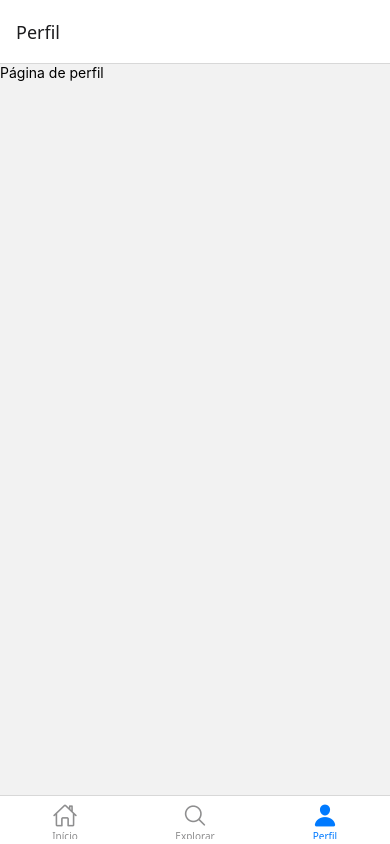
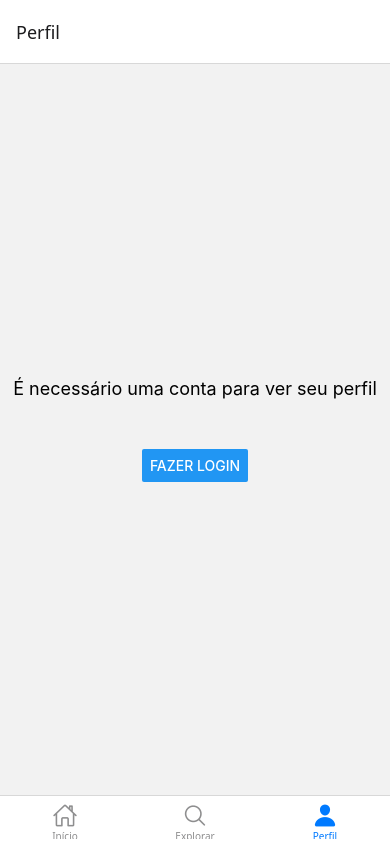
Before and after one commit to thiagopls1/protondb-mobile, a React Native app: screen /Perfil in a window 390 px wide. Built offline with nearby package versions, Linux system fonts and the light colour scheme; no server answers.

Commit message:
feat: add auth and profile user validation

```diff
--- a/App.js
+++ b/App.js
@@ -1,13 +1,14 @@
 import { NavigationContainer } from '@react-navigation/native';
 import { createNativeStackNavigator } from '@react-navigation/native-stack';
 import { StatusBar } from 'expo-status-bar';
-import { StyleSheet, Text, View } from 'react-native';
 import Login from 'screens/Login.js';
 import HomeNavigation from 'navigation/HomeNavigation';
+import { AuthProvider } from './context/auth/AuthProvider';
 
 export default function App() {
   const Stack = createNativeStackNavigator();
   return (
+    <AuthProvider>
       <NavigationContainer>
         <StatusBar style="auto" />
         <Stack.Navigator
@@ -18,14 +19,6 @@ export default function App() {
           <Stack.Screen name="HomeNavigation" component={HomeNavigation} />
         </Stack.Navigator>
       </NavigationContainer>
+    </AuthProvider>
   );
 }
-
-const styles = StyleSheet.create({
-  container: {
-    flex: 1,
-    backgroundColor: '#fff',
-    alignItems: 'center',
-    justifyContent: 'center',
-  },
-});
--- /dev/null
+++ b/context/auth/AuthContext.js
@@ -0,0 +1,5 @@
+import { createContext } from 'react';
+
+const AuthContext = createContext(null);
+
+export default AuthContext;
--- /dev/null
+++ b/context/auth/AuthProvider.js
@@ -0,0 +1,24 @@
+import React, { useState, useEffect } from 'react';
+import { onAuthStateChanged } from 'firebase/auth';
+import { auth } from 'infra/firebase-connector';
+import AuthContext from './AuthContext';
+
+export const AuthProvider = ({ children }) => {
+  const [user, setUser] = useState(null);
+  const [loading, setLoading] = useState(true);
+
+  useEffect(() => {
+    const unsubscribe = onAuthStateChanged(auth, (user) => {
+      setUser(user);
+      setLoading(false);
+    });
+
+    return unsubscribe;
+  }, []);
+
+  return (
+    <AuthContext.Provider value={{ user, setUser, loading }}>
+      {children}
+    </AuthContext.Provider>
+  );
+};
--- /dev/null
+++ b/context/auth/useAuth.js
@@ -0,0 +1,4 @@
+import { useContext } from 'react';
+import AuthContext from './AuthContext';
+
+export const useAuth = () => useContext(AuthContext);
--- a/infra/firebase-connector.js
+++ b/infra/firebase-connector.js
@@ -1,15 +1,18 @@
 import { initializeApp } from 'firebase/app';
-import { initializeAuth } from 'firebase/auth';
+import { initializeAuth, getReactNativePersistence } from 'firebase/auth';
+import { ReactNativeAsyncStorage } from '@react-native-async-storage/async-storage';
 
 const firebaseConfig = {
-  apiKey: process.env.FIREBASE_API_KEY,
-  authDomain: process.env.FIREBASE_AUTH_DOMAIN,
-  projectId: process.env.FIREBASE_PROJECT_ID,
-  storageBucket: process.env.FIREBASE_STORAGE_BUCKET,
-  messagingSenderId: process.env.FIREBASE_MESSAGING_SENDER_ID,
-  appId: process.env.FIREBASE_APP_ID,
-  measurementId: process.env.FIREBASE_MEASUREMENT_ID,
+  apiKey: process.env.EXPO_PUBLIC_FIREBASE_API_KEY,
+  authDomain: process.env.EXPO_PUBLIC_FIREBASE_AUTH_DOMAIN,
+  projectId: process.env.EXPO_PUBLIC_FIREBASE_PROJECT_ID,
+  storageBucket: process.env.EXPO_PUBLIC_FIREBASE_STORAGE_BUCKET,
+  messagingSenderId: process.env.EXPO_PUBLIC_FIREBASE_MESSAGING_SENDER_ID,
+  appId: process.env.EXPO_PUBLIC_FIREBASE_APP_ID,
+  measurementId: process.env.EXPO_PUBLIC_FIREBASE_MEASUREMENT_ID,
 };
 
 export const app = initializeApp(firebaseConfig);
-export const auth = initializeAuth(app);
+export const auth = initializeAuth(app, {
+  persistence: getReactNativePersistence(ReactNativeAsyncStorage),
+});
--- a/package.json
+++ b/package.json
@@ -26,6 +26,7 @@
     "hooks:prepare": "husky"
   },
   "dependencies": {
+    "@react-native-async-storage/async-storage": "^2.1.2",
     "@react-navigation/bottom-tabs": "^7.3.13",
     "@react-navigation/drawer": "^7.3.12",
     "@react-navigation/native": "^7.1.9",
--- a/screens/Login.js
+++ b/screens/Login.js
@@ -1,9 +1,17 @@
 import { View, Text, StyleSheet } from 'react-native';
 
-export default function Login({ navigation }) {
+export default function Login() {
   return (
-    <View>
+    <View style={styles.container}>
       <Text>Página de login</Text>
     </View>
   );
 }
+
+const styles = StyleSheet.create({
+  container: {
+    flex: 1,
+    justifyContent: 'center',
+    alignItems: 'center',
+  },
+});
--- a/screens/Profile.js
+++ b/screens/Profile.js
@@ -1,9 +1,37 @@
-import { ScrollView, Text } from 'react-native';
+import { useAuth } from 'context/auth/useAuth';
+import { View, Text, StyleSheet, Button } from 'react-native';
 
-export default function Profile() {
+export default function Profile({ navigation }) {
+  const { user, setUser } = useAuth();
+
+  if (!user) {
+    return (
+      <View style={[styles.container, { gap: 50 }]}>
+        <Text style={styles.title}>
+          É necessário uma conta para ver seu perfil
+        </Text>
+        <Button
+          title="Fazer Login"
+          onPress={() => navigation.navigate('Login')}
+        />
+      </View>
+    );
+  }
+
   return (
-    <ScrollView>
+    <View style={styles.container}>
       <Text>Página de perfil</Text>
-    </ScrollView>
+    </View>
   );
 }
+
+const styles = StyleSheet.create({
+  container: {
+    flex: 1,
+    justifyContent: 'center',
+    alignItems: 'center',
+  },
+  title: {
+    fontSize: 18,
+  },
+});
```
Also changed, not shown: metro.config.cjs (added, +8 -0 lines), models/user.js (+16 -0 lines), 1 other file (tests, documents, lock files or other folders). Lines whose indentation alone changed are shown as unchanged.
